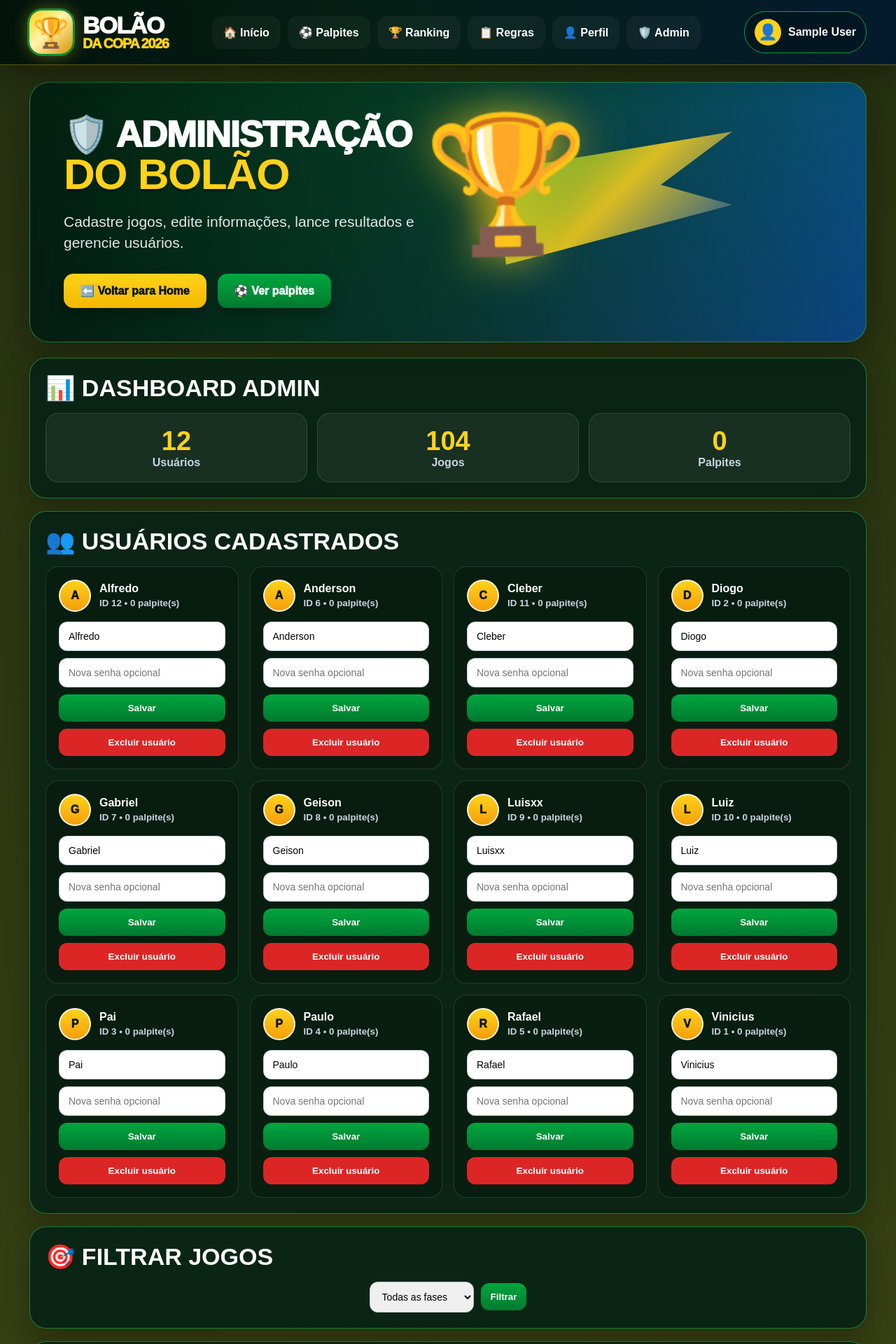
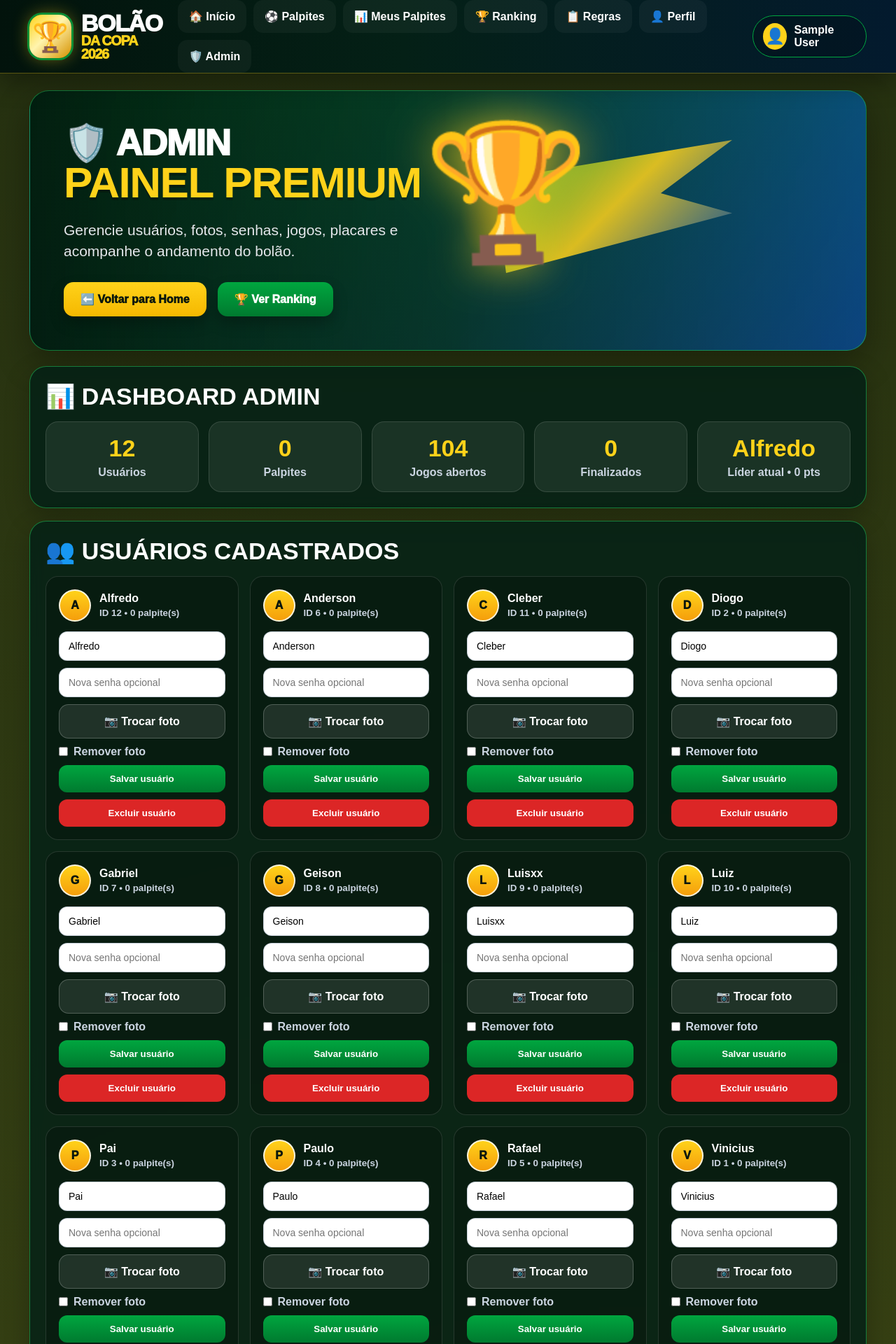
Before and after one commit to viniciusmoreira44563-cloud/bolao-copa-2026, a Flask app: page /admin in a window 1280 px wide. Shown: the top 1920 px of the page at 70% size. Run offline with Flask 3, Linux system fonts and the light colour scheme; the visitor is signed in with stand-in values (Sample User, id 1); data comes from the database, SQL or seed files in the repository; data that the repository does not hold is empty.

Commit message:
Add files via upload

```diff
--- a/app.py
+++ b/app.py
@@ -633,6 +633,47 @@ def ranking():
 def rules():
     return render_template("rules.html")
 
+
+@app.route("/meus-palpites")
+@login_required
+def my_guesses():
+    conn = get_db()
+    cur = conn.cursor()
+
+    cur.execute(f"""
+        SELECT
+            m.*,
+            g.guess_home,
+            g.guess_away,
+            {calc_points_sql()} as points
+        FROM matches m
+        LEFT JOIN guesses g
+            ON g.match_id = m.id
+            AND g.user_id = ?
+        ORDER BY m.match_date, m.id
+    """, (session["user_id"],))
+
+    rows = cur.fetchall()
+    conn.close()
+
+    total_guesses = sum(1 for r in rows if r["guess_home"] is not None and r["guess_away"] is not None)
+    total_points = sum((r["points"] or 0) for r in rows)
+    exacts = sum(
+        1 for r in rows
+        if r["finished"] and r["guess_home"] == r["score_home"] and r["guess_away"] == r["score_away"]
+    )
+    pending = sum(1 for r in rows if not r["finished"] and r["guess_home"] is not None and r["guess_away"] is not None)
+
+    return render_template(
+        "my_guesses.html",
+        matches=rows,
+        total_guesses=total_guesses,
+        total_points=total_points,
+        exacts=exacts,
+        pending=pending,
+        user_name=session.get("user_name")
+    )
+
 @app.route("/admin-login", methods=["GET", "POST"])
 def admin_login():
     if request.method == "POST":
@@ -775,7 +816,48 @@ def admin():
 
     conn.close()
 
-    return render_template("admin.html", matches=rows, stages=stages, selected_stage=selected_stage, users=users)
+
+    conn = get_db()
+    cur = conn.cursor()
+
+    cur.execute("""
+        SELECT
+            u.id,
+            u.name,
+            u.avatar,
+            COUNT(g.id) as guesses_count
+        FROM users u
+        LEFT JOIN guesses g ON g.user_id = u.id
+        GROUP BY u.id, u.name, u.avatar
+        ORDER BY u.name ASC
+    """)
+    users = cur.fetchall()
+
+    cur.execute("SELECT COUNT(*) as total FROM guesses")
+    total_guesses = cur.fetchone()["total"]
+
+    cur.execute("SELECT COUNT(*) as total FROM matches WHERE finished = 1")
+    finished_games = cur.fetchone()["total"]
+
+    cur.execute("SELECT COUNT(*) as total FROM matches WHERE finished = 0")
+    open_games = cur.fetchone()["total"]
+
+    ranking_rows = get_ranking_rows()
+    leader = ranking_rows[0] if ranking_rows else None
+
+    conn.close()
+
+    return render_template(
+        "admin.html",
+        matches=rows,
+        stages=stages,
+        selected_stage=selected_stage,
+        users=users,
+        total_guesses=total_guesses,
+        finished_games=finished_games,
+        open_games=open_games,
+        leader=leader
+    )
 
 # -----------------------------
 # API para App Mobile
--- a/static/style.css
+++ b/static/style.css
@@ -2291,3 +2291,227 @@ Este bloco fica no final para sobrescrever qualquer CSS antigo.
   }
 
 }
+
+
+/* =========================================================
+FASE 2 — MEUS PALPITES + ADMIN PREMIUM + FOTO USER ADMIN
+========================================================= */
+
+.my-stats-grid{
+  display:grid;
+  grid-template-columns:repeat(4, 1fr);
+  gap:14px;
+}
+
+.my-stat{
+  padding:20px;
+  border-radius:18px;
+  background:rgba(255,255,255,.07);
+  border:1px solid rgba(255,255,255,.12);
+  text-align:center;
+}
+
+.my-stat strong{
+  display:block;
+  font-size:42px;
+  color:var(--yellow);
+  margin-bottom:6px;
+}
+
+.my-stat span{
+  color:#cbd5e1;
+  font-weight:900;
+}
+
+.guess-list{
+  display:grid;
+  gap:14px;
+}
+
+.guess-card{
+  padding:18px;
+  border-radius:18px;
+  background:rgba(0,0,0,.20);
+  border:1px solid rgba(255,255,255,.12);
+}
+
+.guess-card.finished{
+  border-color:rgba(255,210,26,.38);
+}
+
+.guess-card.pending{
+  border-color:rgba(34,197,94,.38);
+}
+
+.guess-top{
+  display:flex;
+  gap:8px;
+  flex-wrap:wrap;
+  margin-bottom:14px;
+}
+
+.guess-teams{
+  display:grid;
+  grid-template-columns:1fr auto 1fr;
+  gap:14px;
+  align-items:center;
+  font-size:20px;
+  font-weight:1000;
+}
+
+.guess-teams span:last-child{
+  text-align:right;
+}
+
+.guess-teams strong{
+  color:var(--yellow);
+  font-size:26px;
+}
+
+.guess-result{
+  margin-top:14px;
+  color:#cbd5e1;
+  font-weight:900;
+}
+
+.result-pill{
+  display:inline-flex;
+  margin-left:8px;
+  padding:6px 10px;
+  border-radius:999px;
+  font-size:13px;
+  font-weight:1000;
+}
+
+.result-pill.exact{
+  background:rgba(255,210,26,.18);
+  color:var(--yellow);
+}
+
+.result-pill.simple{
+  background:rgba(34,197,94,.18);
+  color:#86efac;
+}
+
+.result-pill.miss{
+  background:rgba(239,68,68,.18);
+  color:#fca5a5;
+}
+
+.admin-stats-grid{
+  display:grid;
+  grid-template-columns:repeat(5, 1fr);
+  gap:14px;
+}
+
+.admin-stat{
+  padding:18px;
+  border-radius:18px;
+  background:rgba(255,255,255,.07);
+  border:1px solid rgba(255,255,255,.12);
+  text-align:center;
+}
+
+.admin-stat strong{
+  display:block;
+  font-size:34px;
+  color:var(--yellow);
+  margin-bottom:6px;
+  word-break:break-word;
+}
+
+.admin-stat span{
+  color:#cbd5e1;
+  font-weight:900;
+}
+
+.leader-stat{
+  grid-column:span 1;
+}
+
+.admin-users-grid{
+  display:grid;
+  grid-template-columns:repeat(auto-fit, minmax(270px, 1fr));
+  gap:16px;
+}
+
+.admin-user-card{
+  padding:18px;
+  border-radius:18px;
+  background:rgba(0,0,0,.20);
+  border:1px solid rgba(255,255,255,.12);
+}
+
+.admin-user-top{
+  display:flex;
+  align-items:center;
+  gap:12px;
+  margin-bottom:14px;
+}
+
+.admin-user-top small{
+  display:block;
+  color:#cbd5e1;
+  margin-top:4px;
+  font-weight:800;
+}
+
+.admin-user-edit{
+  display:grid;
+  gap:10px;
+  margin-bottom:10px;
+}
+
+.admin-file-label{
+  display:flex;
+  align-items:center;
+  justify-content:center;
+  text-align:center;
+}
+
+.remove-avatar-label{
+  display:flex;
+  gap:8px;
+  align-items:center;
+  font-weight:900;
+  color:#cbd5e1;
+}
+
+.remove-avatar-label input{
+  width:auto;
+}
+
+.full-width{
+  width:100%;
+}
+
+.btn-red{
+  background:#dc2626;
+  color:white;
+  border:none;
+  border-radius:12px;
+  padding:12px 14px;
+  font-weight:900;
+  cursor:pointer;
+}
+
+@media(max-width:768px){
+  .my-stats-grid,
+  .admin-stats-grid{
+    grid-template-columns:1fr !important;
+  }
+
+  .guess-teams{
+    grid-template-columns:1fr;
+    text-align:center;
+  }
+
+  .guess-teams span:last-child{
+    text-align:center;
+  }
+
+  .result-pill{
+    margin-left:0;
+    margin-top:8px;
+  }
+}
--- a/templates/admin.html
+++ b/templates/admin.html
@@ -6,15 +6,18 @@
     <div class="brush"></div>
 
     <div class="hero-content">
-        <h1>🛡️ ADMINISTRAÇÃO <strong>DO BOLÃO</strong></h1>
+        <h1>
+            🛡️ ADMIN
+            <strong>PAINEL PREMIUM</strong>
+        </h1>
 
         <p>
-            Cadastre jogos, edite informações, lance resultados e gerencie usuários.
+            Gerencie usuários, fotos, senhas, jogos, placares e acompanhe o andamento do bolão.
         </p>
 
         <div class="hero-actions">
             <a href="/" class="btn">⬅️ Voltar para Home</a>
-            <a href="/jogos" class="btn green">⚽ Ver palpites</a>
+            <a href="/ranking" class="btn green">🏆 Ver Ranking</a>
         </div>
     </div>
 </section>
@@ -32,74 +35,113 @@
         </div>
 
         <div class="admin-stat">
-            <strong>{{ matches|length }}</strong>
-            <span>Jogos</span>
+            <strong>{{ total_guesses }}</strong>
+            <span>Palpites</span>
         </div>
 
         <div class="admin-stat">
-            <strong>{{ users|sum(attribute='guesses_count') }}</strong>
-            <span>Palpites</span>
+            <strong>{{ open_games }}</strong>
+            <span>Jogos abertos</span>
+        </div>
+
+        <div class="admin-stat">
+            <strong>{{ finished_games }}</strong>
+            <span>Finalizados</span>
+        </div>
+
+        <div class="admin-stat leader-stat">
+            {% if leader %}
+                <strong>{{ leader.name }}</strong>
+                <span>Líder atual • {{ leader.points }} pts</span>
+            {% else %}
+                <strong>-</strong>
+                <span>Líder atual</span>
+            {% endif %}
         </div>
     </div>
 
 </div>
 
 <div class="card">
+
     <div class="section-title">
         <h2>👥 Usuários cadastrados</h2>
     </div>
 
     <div class="admin-users-grid">
+
         {% for user in users %}
 
         <div class="admin-user-card">
 
             <div class="admin-user-top">
+
                 {% if user.avatar %}
                     <img src="/static/uploads/{{ user.avatar }}" class="avatar-img">
                 {% else %}
-                    <div class="avatar">{{ user.name[:1].upper() }}</div>
+                    <div class="avatar">
+                        {{ user.name[:1].upper() }}
+                    </div>
                 {% endif %}
 
                 <div>
                     <strong>{{ user.name }}</strong>
                     <small>ID {{ user.id }} • {{ user.guesses_count }} palpite(s)</small>
                 </div>
+
             </div>
 
-            <form method="post" class="admin-user-edit">
+            <form method="post" enctype="multipart/form-data" class="admin-user-edit">
+
                 <input type="hidden" name="action" value="edit_user">
                 <input type="hidden" name="user_id" value="{{ user.id }}">
 
                 <input type="text" name="name" value="{{ user.name }}" required>
                 <input type="password" name="password" placeholder="Nova senha opcional">
 
+                <label class="file-label admin-file-label">
+                    📷 Trocar foto
+                    <input type="file" name="avatar" accept="image/png,image/jpeg,image/webp">
+                </label>
+
+                <label class="remove-avatar-label">
+                    <input type="checkbox" name="remove_avatar" value="1">
+                    Remover foto
+                </label>
+
                 <button type="submit">
-                    Salvar
+                    Salvar usuário
                 </button>
+
             </form>
 
             <form method="post" onsubmit="return confirm('Tem certeza que deseja excluir este usuário?')">
+
                 <input type="hidden" name="action" value="delete_user">
                 <input type="hidden" name="user_id" value="{{ user.id }}">
 
                 <button type="submit" class="btn-red full-width">
                     Excluir usuário
                 </button>
+
             </form>
 
         </div>
 
         {% endfor %}
+
     </div>
+
 </div>
 
 <div class="card">
+
     <div class="section-title">
         <h2>🎯 Filtrar jogos</h2>
     </div>
 
     <form method="get" class="form-line">
+
         <select name="stage">
             <option value="">Todas as fases</option>
 
@@ -113,15 +155,19 @@
         <button type="submit">
             Filtrar
         </button>
+
     </form>
+
 </div>
 
 <div class="card">
+
     <div class="section-title">
         <h2>➕ Novo jogo</h2>
     </div>
 
     <form method="post" class="admin-edit">
+
         <input type="hidden" name="action" value="add_match">
 
         <input type="text" name="stage" placeholder="Fase" required>
@@ -134,22 +180,31 @@
         <button type="submit">
             Cadastrar jogo
         </button>
+
     </form>
+
 </div>
 
 <div class="card">
+
     <div class="section-title">
         <h2>🏟️ Jogos cadastrados</h2>
     </div>
 
     <div class="grid">
+
         {% for match in matches %}
 
         <div class="card match-card">
 
             <div>
-                <span class="badge stage-badge">{{ match.stage }}</span>
-                <span class="badge">{{ match.group_name }}</span>
+                <span class="badge stage-badge">
+                    {{ match.stage }}
+                </span>
+
+                <span class="badge">
+                    {{ match.group_name }}
+                </span>
             </div>
 
             <br>
@@ -186,6 +241,7 @@
             {% endif %}
 
             <form method="post" class="score-box">
+
                 <input type="hidden" name="action" value="result">
                 <input type="hidden" name="match_id" value="{{ match.id }}">
 
@@ -198,9 +254,11 @@
                 <button type="submit">
                     Salvar resultado
                 </button>
+
             </form>
 
             <form method="post" class="admin-edit single-card-edit">
+
                 <input type="hidden" name="action" value="edit">
                 <input type="hidden" name="match_id" value="{{ match.id }}">
 
@@ -214,26 +272,31 @@
                 <button type="submit">
                     Editar jogo
                 </button>
+
             </form>
 
             <div class="form-line admin-card-actions">
 
                 <form method="post">
+
                     <input type="hidden" name="action" value="unlock">
                     <input type="hidden" name="match_id" value="{{ match.id }}">
 
                     <button type="submit">
                         Reabrir jogo
                     </button>
+
                 </form>
 
                 <form method="post" onsubmit="return confirm('Excluir este jogo?')">
+
                     <input type="hidden" name="action" value="delete">
                     <input type="hidden" name="match_id" value="{{ match.id }}">
 
                     <button type="submit" class="btn-red">
                         Excluir jogo
                     </button>
+
                 </form>
 
             </div>
@@ -241,7 +304,9 @@
         </div>
 
         {% endfor %}
+
     </div>
+
 </div>
 
 {% endblock %}
--- a/templates/base.html
+++ b/templates/base.html
@@ -4,7 +4,7 @@
     <meta charset="UTF-8">
     <meta name="viewport" content="width=device-width, initial-scale=1.0">
     <title>Bolão da Copa 2026</title>
-    <link rel="stylesheet" href="{{ url_for('static', filename='style.css') }}?v=200">
+    <link rel="stylesheet" href="{{ url_for('static', filename='style.css') }}?v=260">
 </head>
 <body>
 
@@ -23,6 +23,7 @@
         <nav class="desktop-nav">
             <a href="/">🏠 Início</a>
             <a href="/jogos">⚽ Palpites</a>
+            <a href="/meus-palpites">📊 Meus Palpites</a>
             <a href="/ranking">🏆 Ranking</a>
             <a href="/regras">📋 Regras</a>
             <a href="/perfil">👤 Perfil</a>
```
Also changed, not shown: templates/my_guesses.html (added, +127 -0 lines).
